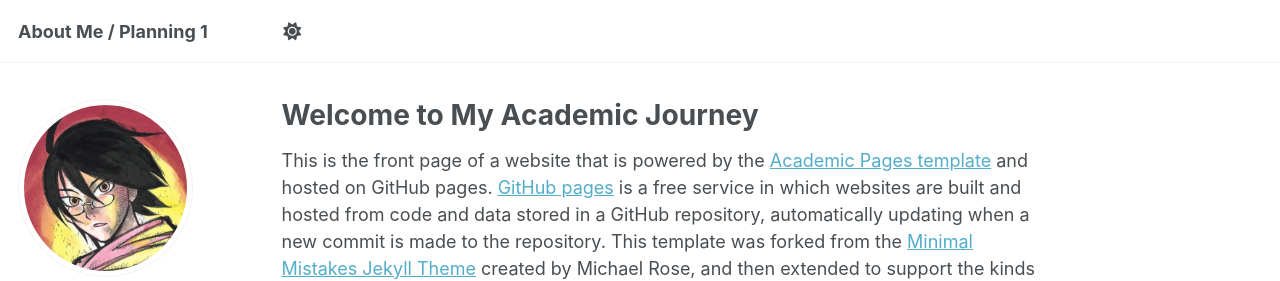
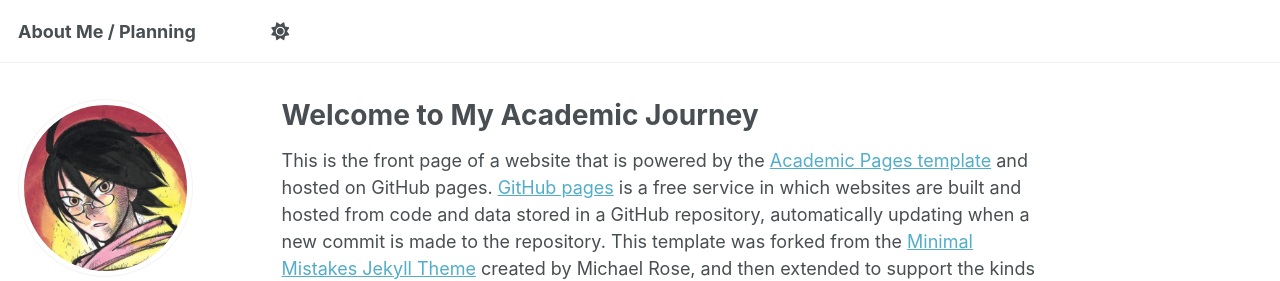
Before and after one commit to yudianzheng/yudianzheng.github.io, a Jekyll site: the page built from _pages/about.md, in a window 1280 px wide. Shown: the top 281 px of the page. Built offline with Jekyll 4.4.1, drawn with Linux system fonts in a browser that asks for light colours; some web fonts are replaced; a script that is not in the unit is left out.

Commit message:
little modifications

```diff
--- a/_config.yml
+++ b/_config.yml
@@ -10,7 +10,7 @@
 locale                   : "en-US"
 site_theme               : "default"
 title                    : "Yudian's Evolving Academic Homepage"
-nav_title                : "About Me / Planning        1"
+nav_title                : "About Me / Planning           "
 title_separator          : "-"
 name                     : &name "Yudian Zheng"
 description              : &description "This person is an enigma"
```
